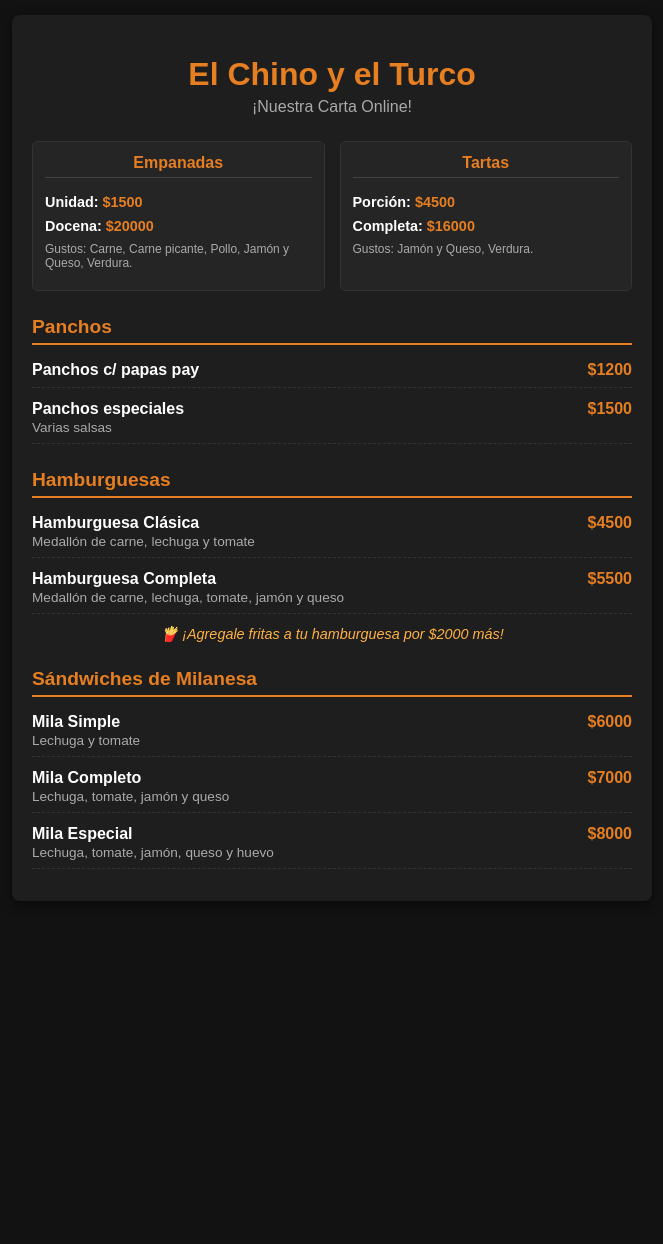
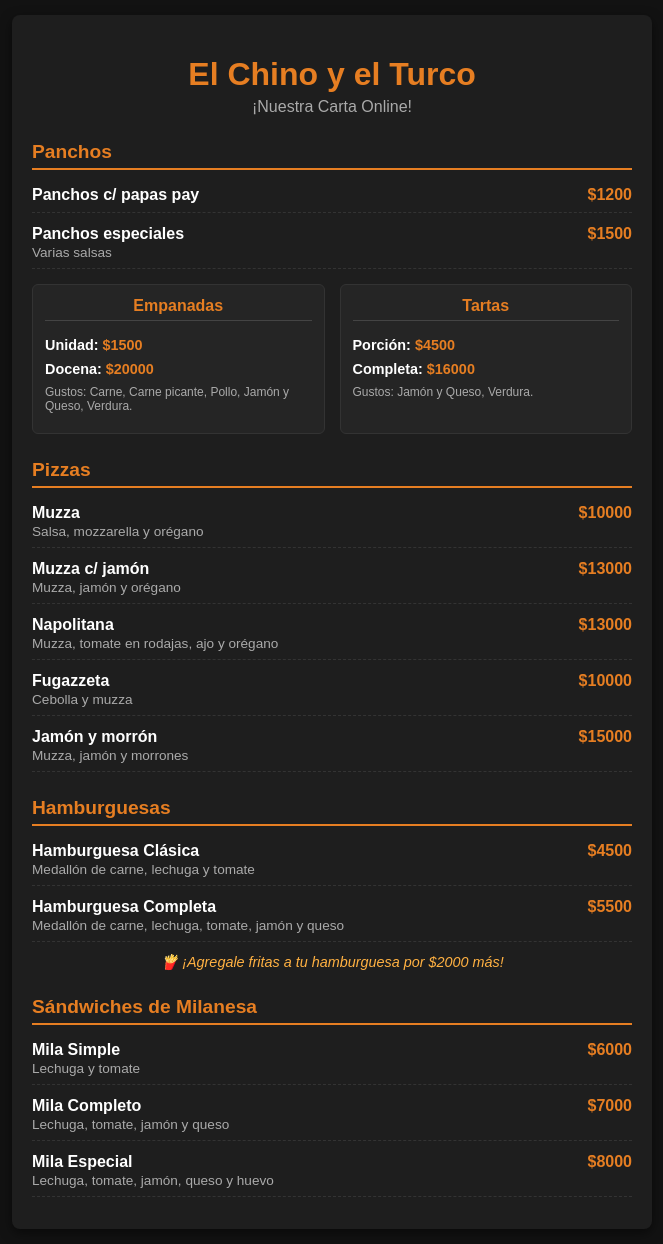
Before and after one commit to santinosuarezm-sys/santinosuarezm-sys-menu-el-chino-y-el-turco, a Flask app: page / in a window 1280 px wide. Shown: the whole page, without its empty margins (308-971 px from the left). Before the commit the page ends 869 px from the top, so only its background shows below. Run offline with Flask 3, Linux system fonts and the light colour scheme.

Commit message:
Update index.html

```diff
--- a/templates/index.html
+++ b/templates/index.html
@@ -42,6 +42,7 @@
             display: flex;
             gap: 15px;
             margin-top: 15px;
+            margin-bottom: 10px;
         }
         .columna {
             flex: 1;
@@ -120,7 +121,23 @@
         <h1>El Chino y el Turco</h1>
         <div class="subtitulo">¡Nuestra Carta Online!</div>
 
-        <!-- SECCIÓN SUPERIOR: EMPANADAS Y TARTAS (LADO A LADO) -->
+        <!-- SECCIÓN 1: PANCHOS (Arriba de todo) -->
+        <h2>Panchos</h2>
+        <div class="item">
+            <div class="info">
+                <div class="nombre">Panchos c/ papas pay</div>
+            </div>
+            <div class="precio">$1200</div>
+        </div>
+        <div class="item">
+            <div class="info">
+                <div class="nombre">Panchos especiales</div>
+                <div class="descripcion">Varias salsas</div>
+            </div>
+            <div class="precio">$1500</div>
+        </div>
+
+        <!-- SECCIÓN 2: EMPANADAS Y TARTAS EN PARALELO -->
         <div class="dos-columnas">
             <!-- Columna Empanadas -->
             <div class="columna">
@@ -147,23 +164,45 @@
             </div>
         </div>
 
-        <!-- SECCIÓN PANCHOS -->
-        <h2>Panchos</h2>
+        <!-- SECCIÓN 3: PIZZAS -->
+        <h2>Pizzas</h2>
         <div class="item">
             <div class="info">
-                <div class="nombre">Panchos c/ papas pay</div>
+                <div class="nombre">Muzza</div>
+                <div class="descripcion">Salsa, mozzarella y orégano</div>
             </div>
-            <div class="precio">$1200</div>
+            <div class="precio">$10000</div>
         </div>
         <div class="item">
             <div class="info">
-                <div class="nombre">Panchos especiales</div>
-                <div class="descripcion">Varias salsas</div>
+                <div class="nombre">Muzza c/ jamón</div>
+                <div class="descripcion">Muzza, jamón y orégano</div>
             </div>
-            <div class="precio">$1500</div>
+            <div class="precio">$13000</div>
+        </div>
+        <div class="item">
+            <div class="info">
+                <div class="nombre">Napolitana</div>
+                <div class="descripcion">Muzza, tomate en rodajas, ajo y orégano</div>
+            </div>
+            <div class="precio">$13000</div>
+        </div>
+        <div class="item">
+            <div class="info">
+                <div class="nombre">Fugazzeta</div>
+                <div class="descripcion">Cebolla y muzza</div>
+            </div>
+            <div class="precio">$10000</div>
+        </div>
+        <div class="item">
+            <div class="info">
+                <div class="nombre">Jamón y morrón</div>
+                <div class="descripcion">Muzza, jamón y morrones</div>
+            </div>
+            <div class="precio">$15000</div>
         </div>
 
-        <!-- SECCIÓN HAMBURGUESAS -->
+        <!-- SECCIÓN 4: HAMBURGUESAS -->
         <h2>Hamburguesas</h2>
         <div class="item">
             <div class="info">
@@ -181,7 +220,7 @@
         </div>
         <div class="nota">🍟 ¡Agregale fritas a tu hamburguesa por $2000 más!</div>
 
-        <!-- SECCIÓN SÁNDWICHES -->
+        <!-- SECCIÓN 5: SÁNDWICHES -->
         <h2>Sándwiches de Milanesa</h2>
         <div class="item">
             <div class="info">
```
